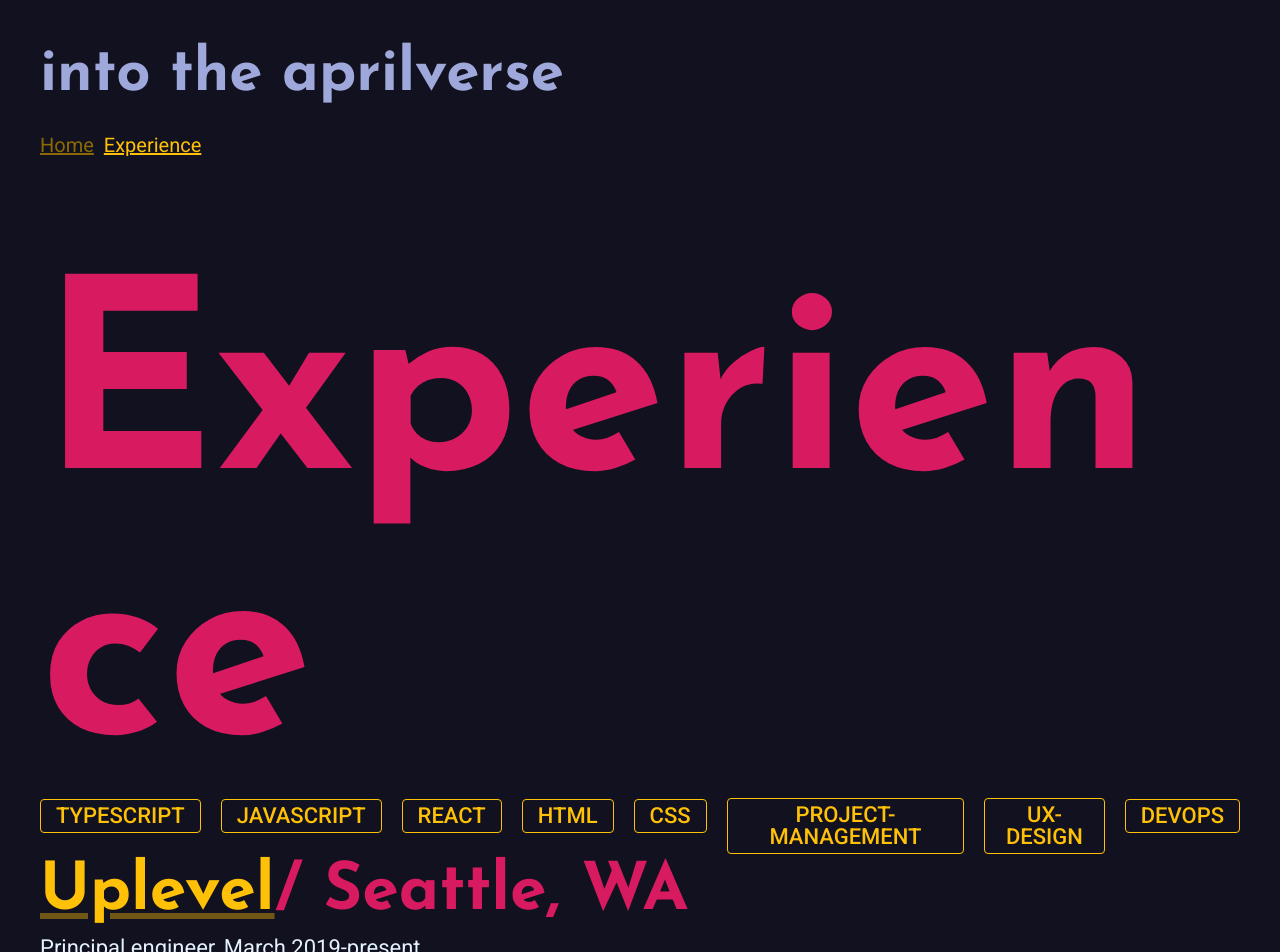
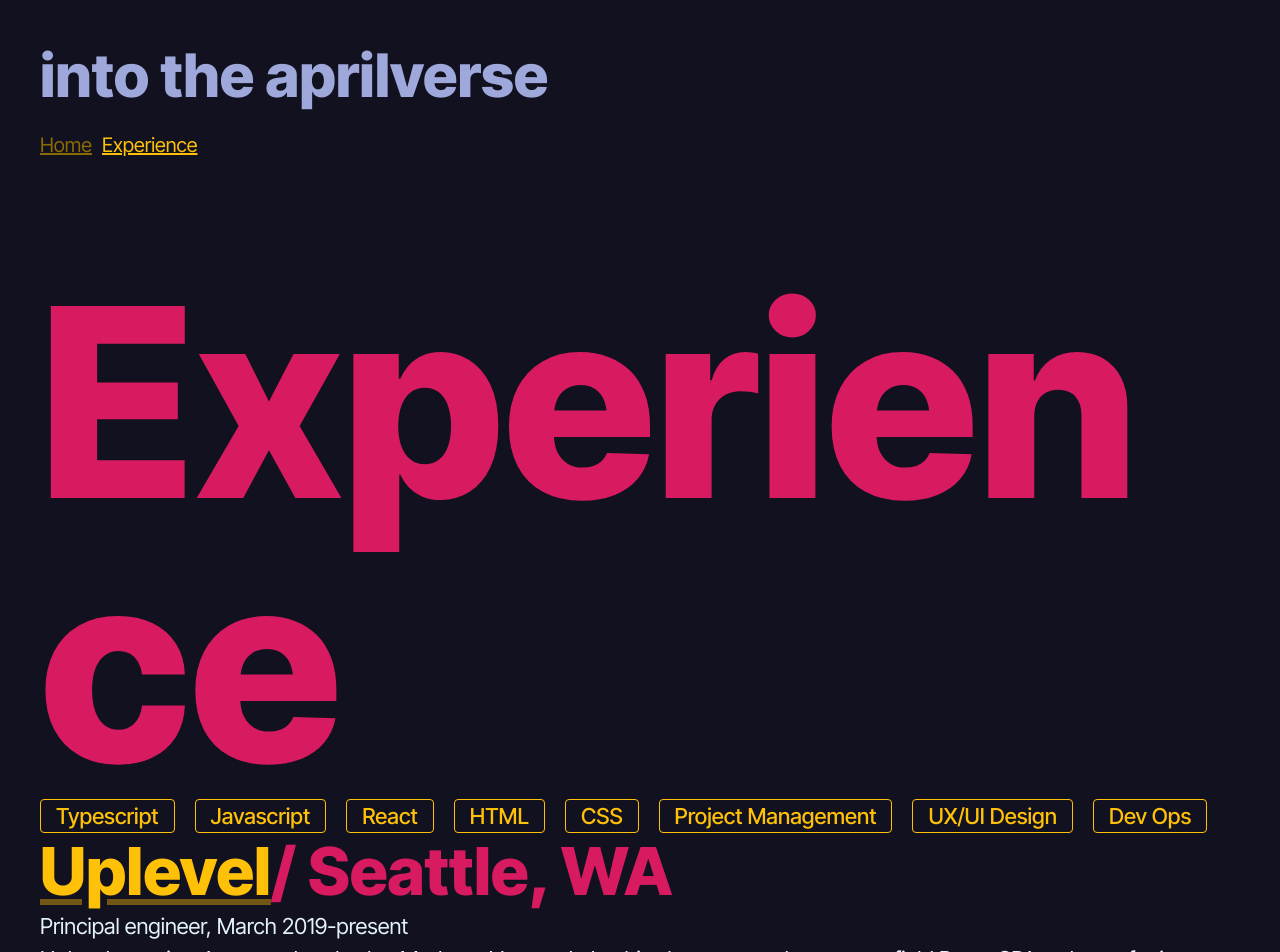
Before and after one commit to rethwyll/portfolio-app, a React (Vite) app: page /experience in a window 1280 px wide. Shown: the top 952 px of the page. Built offline with nearby package versions, Linux system fonts and the light colour scheme.

Commit message:
fonts, skills translation

```diff
--- a/index.html
+++ b/index.html
@@ -6,7 +6,7 @@
     <link rel="preconnect" href="https://fonts.gstatic.com" crossorigin />
     <!-- blue-calm -->
     <link
-      href="https://fonts.googleapis.com/css2?family=Josefin+Sans:ital,wght@0,100..700;1,100..700&family=Roboto:ital,wght@0,100;0,300;0,400;0,500;0,700;0,900;1,100;1,300;1,400;1,500;1,700;1,900&display=swap"
+      href="https://fonts.googleapis.com/css2?family=Inter+Tight:ital,wght@0,100..900;1,100..900&family=Inter:ital,opsz,wght@0,14..32,100..900;1,14..32,100..900&family=Josefin+Sans:ital,wght@0,100..700;1,100..700&family=Noto+Sans:ital,wght@0,100..900;1,100..900&family=Roboto:ital,wght@0,100;0,300;0,400;0,500;0,700;0,900;1,100;1,300;1,400;1,500;1,700;1,900&family=Source+Sans+3:ital,wght@0,200..900;1,200..900&display=swap"
       rel="stylesheet"
     />
     <meta name="viewport" content="width=device-width, initial-scale=1.0" />
--- a/public/locales/en/skills.json
+++ b/public/locales/en/skills.json
@@ -5,5 +5,13 @@
   "development": "Development",
   "ux": "UX",
   "project": "Project Management",
-  "communication": "Communication and Facilitation"
+  "communication": "Communication and Facilitation",
+  "typescript": "Typescript",
+  "javascript": "Javascript",
+  "react": "React",
+  "html": "HTML",
+  "css": "CSS",
+  "project-management": "Project Management",
+  "uxui-design": "UX/UI Design",
+  "devops": "Dev Ops"
 }
--- a/src/components/SkillsFilter.tsx
+++ b/src/components/SkillsFilter.tsx
@@ -5,6 +5,9 @@ import Button from "@mui/material/Button";
 
 // constants
 import { skills } from "../constants";
+
+// hooks
+import { useTranslation } from "react-i18next";
 
 // stores
 import { useSkillsStore } from "../stores/skillsStore";
@@ -17,8 +20,12 @@ const Container = styled("ul")`
   margin: 0;
   padding: 0;
 `;
+const StyledButton = styled(Button)`
+  text-transform: none;
+`;
 
 const SkillsFilter = () => {
+  const { t } = useTranslation();
   const currentSkills = useSkillsStore(state => state.skills);
   const updateSkills = useSkillsStore(state => state.updateSkills);
 
@@ -33,12 +40,12 @@ const SkillsFilter = () => {
     <Container>
       {skills.map(s => (
         <li key={s}>
-          <Button
+          <StyledButton
             onClick={() => onClickSkill(s)}
             variant={currentSkills.includes(s) ? "contained" : "outlined"}
           >
-            {s}
-          </Button>
+            {t(s, { ns: "skills" })}
+          </StyledButton>
         </li>
       ))}
     </Container>
--- a/src/constants.ts
+++ b/src/constants.ts
@@ -8,7 +8,7 @@ export const skills = [
   "html",
   "css",
   "project-management",
-  "ux-design",
+  "uxui-design",
   "devops"
 ];
 export const skillTypes = skills.reduce(
--- a/src/data/experience.json
+++ b/src/data/experience.json
@@ -117,7 +117,7 @@
       "html",
       "css",
       "project-management",
-      "ux-design",
+      "uxui-design",
       "devops"
     ]
   },
@@ -139,7 +139,7 @@
       "html",
       "css",
       "project-management",
-      "ux-design",
+      "uxui-design",
       "devops"
     ]
   }
--- a/src/themes/bluecalm.ts
+++ b/src/themes/bluecalm.ts
@@ -54,40 +54,40 @@ export default createTheme({
     // }
   },
   typography: () => ({
-    fontFamily: "Roboto, sans-serif",
+    fontFamily: "'Inter Tight', Roboto, sans-serif",
     h1: {
-      fontFamily: "Josefin Sans, sans-serif",
+      fontFamily: "'Inter Tight', Josefin Sans, sans-serif",
       fontWeight: 800,
       color: primaryBaseDarker,
       fontSize: "3em"
     },
     h2: {
-      fontFamily: "Josefin Sans, sans-serif",
+      fontFamily: "'Inter Tight', Josefin Sans, sans-serif",
       fontWeight: 800,
       color: secondaryBase,
       fontSize: "12em",
       lineHeight: "1em"
     },
     h3: {
-      fontFamily: "Josefin Sans, sans-serif",
+      fontFamily: "'Inter Tight', Josefin Sans, sans-serif",
       fontWeight: 800,
       color: secondaryBase,
       fontSize: "3em"
     },
     h4: {
-      fontFamily: "Josefin Sans, sans-serif",
+      fontFamily: "'Inter Tight', Josefin Sans, sans-serif",
       fontWeight: 800,
       color: tertiaryBase,
       fontSize: "2.4em"
     },
     h5: {
-      fontFamily: "Josefin Sans, sans-serif",
+      fontFamily: "'Inter Tight', Josefin Sans, sans-serif",
       fontWeight: 800,
       color: tertiaryBase,
       fontSize: "2.2em"
     },
     h6: {
-      fontFamily: "Josefin Sans, sans-serif",
+      fontFamily: "'Inter Tight', Josefin Sans, sans-serif",
       fontWeight: 800,
       color: primaryBase,
       fontSize: "2.2em"
```
